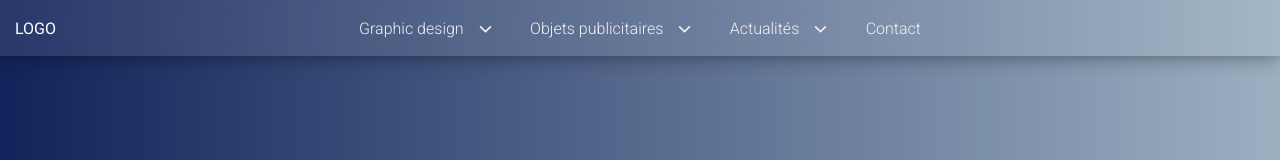
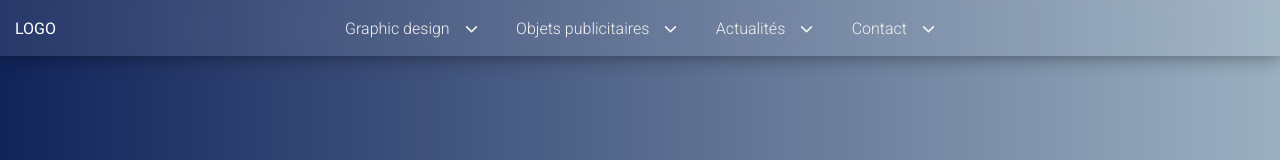
Before and after one commit to Scharlyopitz/One-comm, a React (Vite) app: page / in a window 1280 px wide. Shown: the top 160 px of the page. Built offline with nearby package versions, Linux system fonts and the light colour scheme.

Commit message:
Changement de liens

```diff
--- a/src/components/Nav/Nav.jsx
+++ b/src/components/Nav/Nav.jsx
@@ -28,22 +28,36 @@ function Logo() {
 }
 
 function Links() {
-  const Links = ["Graphic design", "Objets publicitaires", "Actualités"];
+  const Links = [
+    {
+      name: "Graphic design",
+      href: "/graphicDesign",
+    },
+    {
+      name: "Objets publicitaires",
+      href: "/objetspublicitaires",
+    },
+    {
+      name: "Actualités",
+      href: "/actualités",
+    },
+    {
+      name: "Contact",
+      href: "/contact",
+    },
+  ];
 
   return (
     <ul>
       {Links.map((link, i) => {
         return (
           <li key={i}>
-            <NavLink to={"/"}>
-              {link} <FontAwesomeIcon icon={faChevronDown} />
+            <NavLink to={link.href}>
+              {link.name} <FontAwesomeIcon icon={faChevronDown} />
             </NavLink>
           </li>
         );
       })}
-      <li>
-        <NavLink to="/contact">Contact</NavLink>
-      </li>
     </ul>
   );
 }
```
